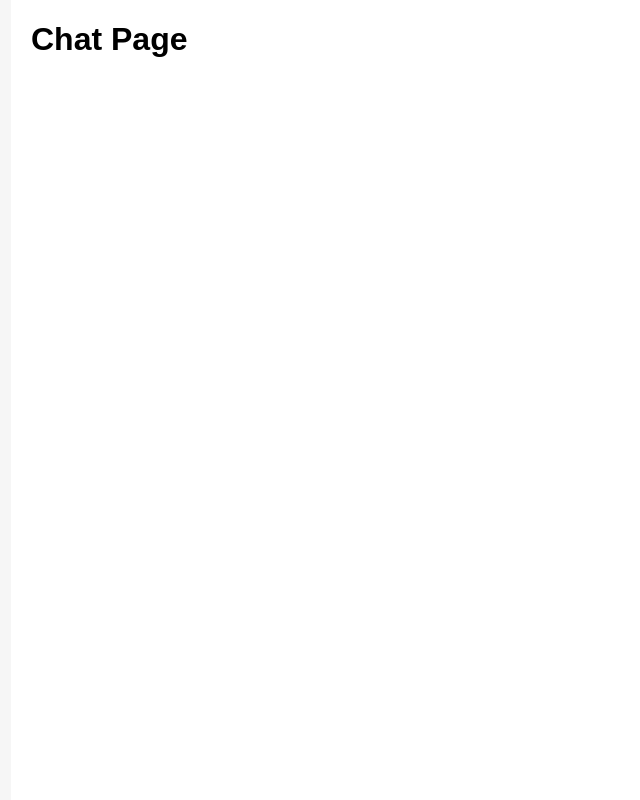
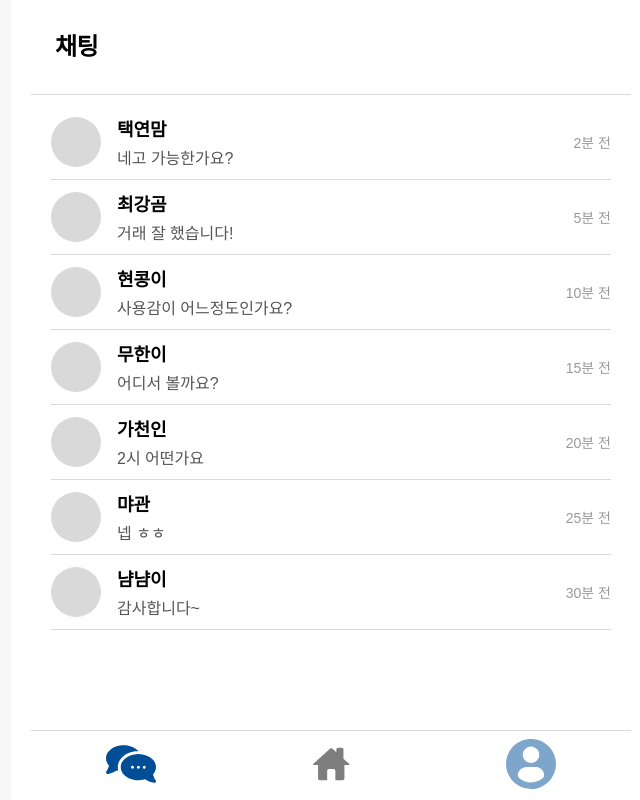
Before and after one commit to UJeongff/react-spring-blog-frontend-main, a React (Vite) app: page /chat in a window 1280 px wide. Shown: the whole page, without its empty margins (309-949 px from the left). Built offline with nearby package versions, Linux system fonts and the light colour scheme; a web font is replaced by a local one.

Commit message:
add chatpage

```diff
--- a/index.css
+++ b/index.css
@@ -19,7 +19,7 @@ body {
 /* 페이지 컨테이너 스타일 */
 .page {
   background: #ffffff;
-  height: 844px;
+  height: 100vh;
   position: relative;
   overflow: hidden;
   display: flex;
--- a/src/components/Chat.css
+++ b/src/components/Chat.css
@@ -0,0 +1,104 @@
+/* 공통 스타일 적용 */
+.chat,
+.chat * {
+  box-sizing: border-box;
+}
+
+.chat {
+  background: #ffffff;
+  height: 100vh; /* 부모 .page의 높이와 동일하게 설정 */
+  display: flex;
+  flex-direction: column;
+  position: relative; /* chat-bottom-nav가 내부에 고정될 수 있도록 설정 */
+  overflow: hidden;
+}
+
+/* 헤더 */
+.frame-1 {
+  border-bottom: 1px solid #d9d9d9;
+  height: 95px;
+  display: flex;
+  align-items: center;
+}
+
+.frame-1 .title {
+  color: #000000;
+  font-size: 24px;
+  line-height: 34px;
+  letter-spacing: -0.025em;
+  font-weight: 700;
+  margin-left: 24px;
+}
+
+/* 채팅 목록 */
+.chat-list {
+  flex: 1; /* 남은 공간을 채우도록 설정 */
+  overflow-y: auto;
+  padding: 10px 20px;
+}
+
+.chat-item {
+  display: flex;
+  align-items: center;
+  padding: 10px 0;
+  border-bottom: 1px solid #d9d9d9;
+}
+
+.avatar {
+  background: #d9d9d9;
+  border-radius: 50%;
+  width: 50px;
+  height: 50px;
+  margin-right: 16px;
+}
+
+.chat-info {
+  flex: 1;
+}
+
+.chat-info .username {
+  font-size: 18px;
+  font-weight: 600;
+  margin-bottom: 4px;
+  color: #000000;
+}
+
+.chat-info .message {
+  font-size: 16px;
+  color: #555555;
+}
+
+.chat-time {
+  font-size: 14px;
+  color: #999999;
+  white-space: nowrap;
+}
+
+/* 하단 내비게이션 */
+.chat-bottom-nav {
+  border-top: 1px solid #d9d9d9;
+  width: 100%;
+  height: 70px;
+  display: flex;
+  justify-content: space-around;
+  align-items: center;
+  position: absolute; /* chat 내부 하단에 고정 */
+  bottom: 0;
+  left: 0;
+  background: #ffffff;
+  z-index: 10; /* 필요 시 우선순위 추가 */
+}
+
+.chat-bottom-nav .nav-icon {
+  width: 50px;
+  height: 50px;
+  opacity: 0.5;
+}
+
+.chat-bottom-nav .nav-icon.active {
+  opacity: 1;
+}
+
+.chat-bottom-nav .nav-icon:hover {
+  opacity: 1;
+}
--- a/src/components/Home.css
+++ b/src/components/Home.css
@@ -13,23 +13,24 @@
 /* 상단 헤더 */
 .frame-1 {
     border-bottom: 1px solid #d9d9d9;
-  width: 100%;
     height: 95px;
     display: flex;
     align-items: center;
-  justify-content: space-between;
-  padding: 0 24px;
   }
 
   .frame-1 .title {
+    color: #000000;
     font-size: 24px;
+    line-height: 34px;
+    letter-spacing: -0.025em;
     font-weight: 700;
-  color: #000000;
+    margin-left: 24px;
   }
 
 .frame-1 .search-icon {
   width: 40px;
   height: 40px;
+  margin-left: 280px;
 }
 
 /* 상품 카드 */
@@ -101,7 +102,7 @@
 }
 
 /* 하단 내비게이션 */
-.bottom-nav {
+.home-bottom-nav { /* 이름 변경 */
     border-top: 1px solid #d9d9d9;
     width: 100%;
     height: 70px;
@@ -110,15 +111,16 @@
     align-items: center;
     position: absolute;
     bottom: 0;
+    left: 0;
     background: #ffffff;
   }
 
-.bottom-nav .nav-icon {
+  .home-bottom-nav .nav-icon {
     width: 50px;
     height: 50px;
     opacity: 0.5;
   }
 
-.bottom-nav .nav-icon.active {
+  .home-bottom-nav .nav-icon.active {
     opacity: 1;
   }
--- a/src/index.css
+++ b/src/index.css
@@ -7,8 +7,8 @@
 html, body {
   margin: 0;
   width: 100%;
+  height: 100%; /* 추가 */
   background-color: rgb(246, 246, 246);
-  display: flex;
 }
 
 #root {
@@ -16,8 +16,7 @@ html, body {
   max-width: 600px;
   width: 100%;
   margin: 0 auto;
-  min-height: 100vh;
-  height: 100%;
+  height: 100vh; /* min-height 대신 height 사용 */
   padding: 0 20px;
 }
 
--- a/src/pages/Chat.jsx
+++ b/src/pages/Chat.jsx
@@ -1,11 +1,64 @@
 import React from "react";
+import { Link } from "react-router-dom"; // 페이지 이동을 위한 Link
+import "../components/Chat.css";
+
+const ChatItem = ({ username, message, time }) => (
+  <div className="chat-item">
+    <div className="avatar"></div>
+    <div className="chat-info">
+      <div className="username">{username}</div>
+      <div className="message">{message}</div>
+    </div>
+    <div className="chat-time">{time}</div>
+  </div>
+);
 
 const Chat = () => {
+  const chatData = [
+    { username: "택연맘", message: "네고 가능한가요?", time: "2분 전" },
+    { username: "최강곰", message: "거래 잘 했습니다!", time: "5분 전" },
+    { username: "현콩이", message: "사용감이 어느정도인가요?", time: "10분 전" },
+    { username: "무한이", message: "어디서 볼까요?", time: "15분 전" },
+    { username: "가천인", message: "2시 어떤가요", time: "20분 전" },
+    { username: "먀관", message: "넵 ㅎㅎ", time: "25분 전" },
+    { username: "냠냠이", message: "감사합니다~", time: "30분 전" },
+  ];
+
   return (
-    <div>
-      <h1>Chat Page</h1>
+    <div className="page">
+      <div className="chat">
+        {/* 헤더 */}
+        <div className="frame-1">
+          <div className="title">채팅</div>
+        </div>
+
+        {/* 채팅 목록 */}
+        <div className="chat-list">
+          {chatData.map((chat, index) => (
+            <ChatItem
+              key={index}
+              username={chat.username}
+              message={chat.message}
+              time={chat.time}
+            />
+          ))}
+        </div>
+
+        {/* 하단 내비게이션 */}
+        <div className="chat-bottom-nav">
+          <Link to="/chat">
+            <img className="nav-icon active" src="/chat.svg" alt="Chat" />
+          </Link>
+          <Link to="/home">
+            <img className="nav-icon" src="/home.svg" alt="Home" />
+          </Link>
+          <Link to="/user">
+            <img className="nav-icon" src="/user.svg" alt="User" />
+          </Link>
+        </div>
+      </div>
     </div>
   );
 };
 
-export default Chat; // default export 추가
+export default Chat;
--- a/src/pages/Home.jsx
+++ b/src/pages/Home.jsx
@@ -54,7 +54,7 @@ const Home = () => {
       </div>
 
       {/* 하단 내비게이션 */}
-      <div className="bottom-nav">
+      <div className="home-bottom-nav">
         <Link to="/chat">
           <img className="nav-icon" src="chat.svg" alt="Chat" />
         </Link>
```
Lines whose indentation alone changed are shown as unchanged.
